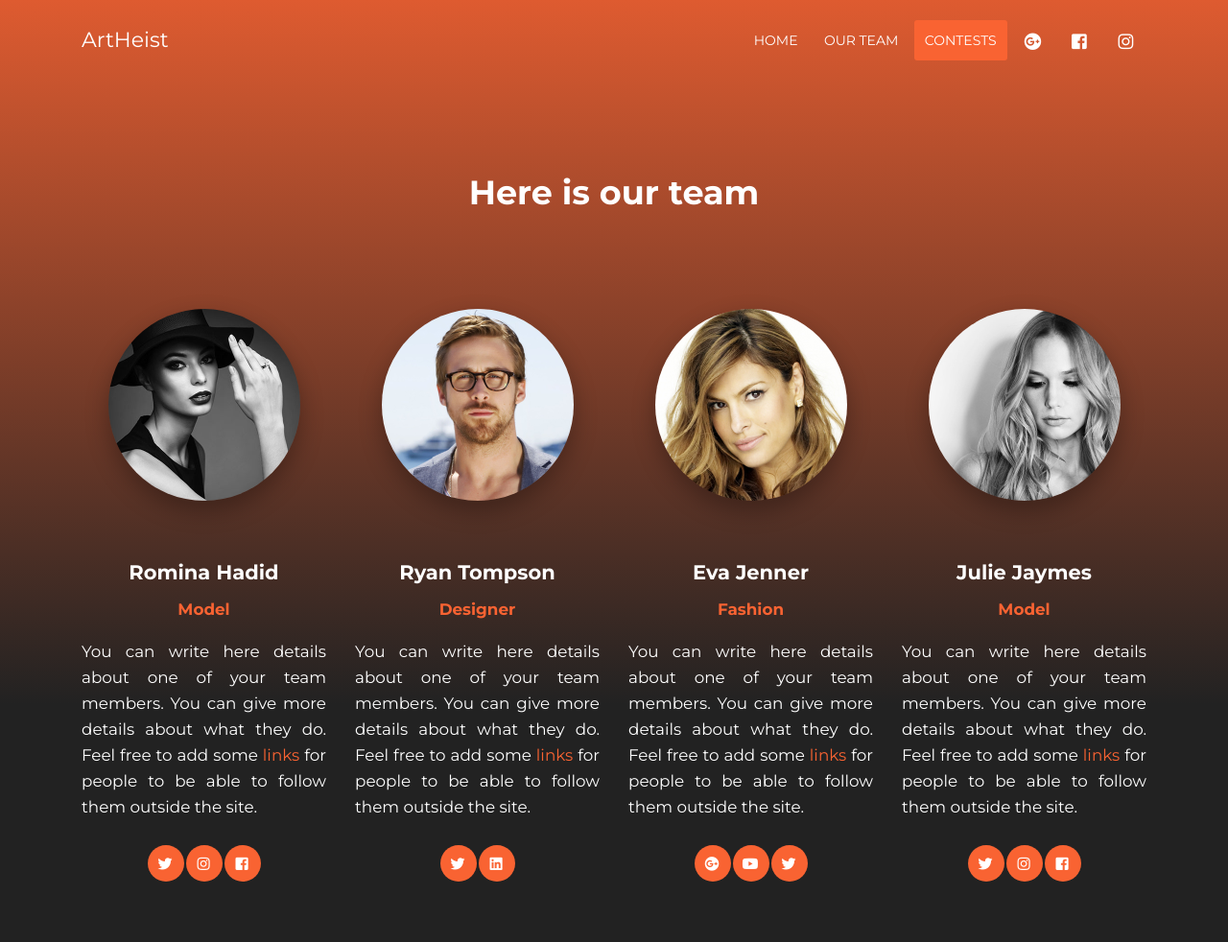
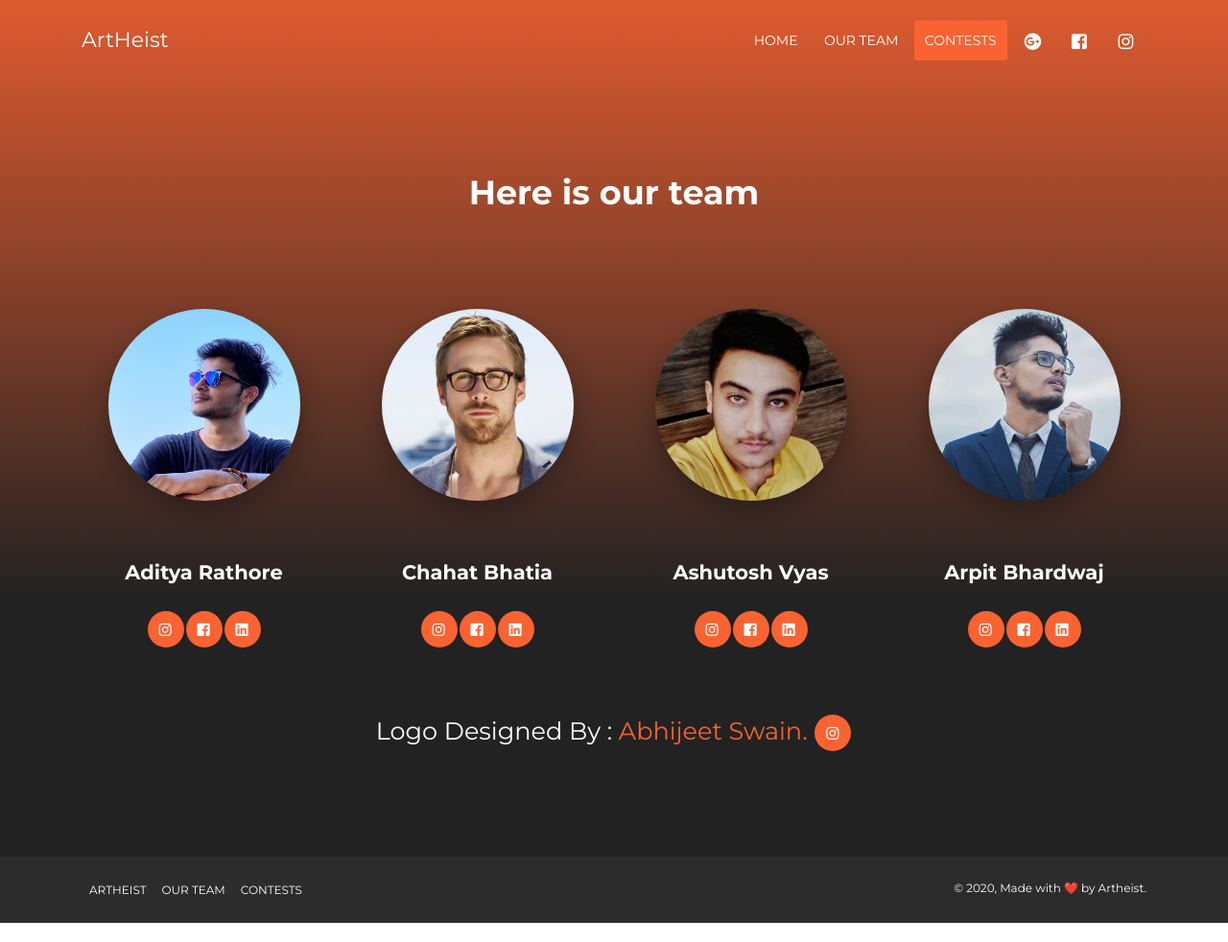
Before and after one commit to arpitbhardwaj24/Artheist, a React app: page /#/ourTeam in a window 1280 px wide. Shown: the top 982 px of the page at 96% size. Built offline with nearby package versions, Linux system fonts and the light colour scheme.

Commit message:
inserted links and photos

```diff
--- a/src/assets/css/team.css
+++ b/src/assets/css/team.css
@@ -36,3 +36,12 @@
 .team-player .category {
     color: #f96332 !important;
 }
+
+.logo-credit {
+    color: white !important;
+
+}
+
+.logo-credit span {
+    color: #f96332;
+}
--- a/src/components/Team.js
+++ b/src/components/Team.js
@@ -22,15 +22,16 @@ const Team = () => {
             <h2 className="title">Here is our team</h2>
             <div className="team">
               <Row>
-                <Col  md="6" sm="12" lg="3">
+
+              <Col md="6" sm="12" lg="3">
                   <div className="team-player">
                     <img
                       alt="..."
                       className="rounded-circle img-fluid img-raised"
-                      src={require("assets/img/avatar.jpg")}
+                      src={require("assets/img/aditya2.jpeg")}
                     ></img>
-                    <h4 className="title">Romina Hadid</h4>
-                    <p className="category text-info">Model</p>
+                    <h4 className="title">Aditya Rathore</h4>
+                    {/* <p className="category text-info">Fashion</p>
                     <p className="description">
                       You can write here details about one of your team members.
                       You can give more details about what they do. Feel free to
@@ -39,19 +40,12 @@ const Team = () => {
                         links
                       </a>{" "}
                       for people to be able to follow them outside the site.
-                    </p>
+                    </p> */}
                     <Button
                       className="btn-icon btn-round"
                       color="primary"
-                      href="#pablo"
-                      onClick={e => e.preventDefault()}
-                    >
-                      <i className="fab fa-twitter"></i>
-                    </Button>
-                    <Button
-                      className="btn-icon btn-round"
-                      color="primary"
-                      href="#pablo"
+                      target="_blank"
+                      href="https://instagram.com/adirathore__27?igshid=1fvgs6p5abjfu"
                       onClick={e => e.preventDefault()}
                     >
                       <i className="fab fa-instagram"></i>
@@ -60,12 +54,23 @@ const Team = () => {
                       className="btn-icon btn-round"
                       color="primary"
                       href="#pablo"
+                      target="_blank"
                       onClick={e => e.preventDefault()}
                     >
                       <i className="fab fa-facebook-square"></i>
                     </Button>
+                    <Button
+                      className="btn-icon btn-round"
+                      color="primary"
+                      target="_blank"
+                      href="https://www.linkedin.com/in/aditya-rathore-2a0902171"
+                      onClick={e => e.preventDefault()}
+                    >
+                      <i className="fab fa-linkedin"></i>
+                    </Button>
                   </div>
                 </Col>
+
                 <Col md="6" sm="12" lg="3">
                   <div className="team-player">
                     <img
@@ -73,8 +78,8 @@ const Team = () => {
                       className="rounded-circle img-fluid img-raised"
                       src={require("assets/img/ryan.jpg")}
                     ></img>
-                    <h4 className="title">Ryan Tompson</h4>
-                    <p className="category text-info">Designer</p>
+                    <h4 className="title">Chahat Bhatia</h4>
+                    {/* <p className="category text-info">Designer</p>
                     <p className="description">
                       You can write here details about one of your team members.
                       You can give more details about what they do. Feel free to
@@ -83,19 +88,74 @@ const Team = () => {
                         links
                       </a>{" "}
                       for people to be able to follow them outside the site.
-                    </p>
+                    </p> */}
                     <Button
                       className="btn-icon btn-round"
                       color="primary"
-                      href="#pablo"
+                      target="_blank"
+                      href="https://www.instagram.com/artisticoder_cb/"
                       onClick={e => e.preventDefault()}
                     >
-                      <i className="fab fa-twitter"></i>
+                      <i className="fab fa-instagram"></i>
                     </Button>
                     <Button
                       className="btn-icon btn-round"
                       color="primary"
-                      href="#pablo"
+                      target="_blank"
+                      href="https://www.facebook.com/chahat.bhatia.984"
+                      onClick={e => e.preventDefault()}
+                    >
+                      <i className="fab fa-facebook-square"></i>
+                    </Button>
+                    <Button
+                      className="btn-icon btn-round"
+                      color="primary"
+                      href="https://www.linkedin.com/in/chahat-bhatia-5a567a160"
+                      target="_blank"
+                      onClick={e => e.preventDefault()}
+                    >
+                      <i className="fab fa-linkedin"></i>
+                    </Button>
+                  </div>
+                </Col>
+                <Col  md="6" sm="12" lg="3">
+                  <div className="team-player">
+                    <img
+                      alt="..."
+                      className="rounded-circle img-fluid img-raised"
+                      src={require("assets/img/ashu3.jpg")}
+                    ></img>
+                    <h4 className="title">Ashutosh Vyas</h4>
+                    {/* <p className="category text-info">Model</p>
+                    <p className="description">
+                      You can write here details about one of your team members.
+                      You can give more details about what they do. Feel free to
+                      add some{" "}
+                      <a href="#pablo" onClick={e => e.preventDefault()}>
+                        links
+                      </a>{" "}
+                      for people to be able to follow them outside the site.
+                    </p> */}
+                    <Button
+                      className="btn-icon btn-round"
+                      color="primary"
+                      href="https://www.instagram.com/ashutosh.vyas_11?r=nametag"
+                      onClick={e => e.preventDefault()}
+                    >
+                      <i className="fab fa-instagram"></i>
+                    </Button>
+                    <Button
+                      className="btn-icon btn-round"
+                      color="primary"
+                      href="https://www.facebook.com/ashutoshvyas.av"
+                      onClick={e => e.preventDefault()}
+                    >
+                      <i className="fab fa-facebook-square"></i>
+                    </Button>
+                    <Button
+                      className="btn-icon btn-round"
+                      color="primary"
+                      href="https://www.linkedin.com/in/ashutosh-vyas-8ab152b0"
                       onClick={e => e.preventDefault()}
                     >
                       <i className="fab fa-linkedin"></i>
@@ -107,10 +167,10 @@ const Team = () => {
                     <img
                       alt="..."
                       className="rounded-circle img-fluid img-raised"
-                      src={require("assets/img/eva.jpg")}
+                      src={require("assets/img/arpit.jpg")}
                     ></img>
-                    <h4 className="title">Eva Jenner</h4>
-                    <p className="category text-info">Fashion</p>
+                    <h4 className="title">Arpit Bhardwaj</h4>
+                    {/* <p className="category text-info">Model</p>
                     <p className="description">
                       You can write here details about one of your team members.
                       You can give more details about what they do. Feel free to
@@ -119,63 +179,13 @@ const Team = () => {
                         links
                       </a>{" "}
                       for people to be able to follow them outside the site.
-                    </p>
+                    </p> */}
+
                     <Button
                       className="btn-icon btn-round"
                       color="primary"
-                      href="#pablo"
-                      onClick={e => e.preventDefault()}
-                    >
-                      <i className="fab fa-google-plus"></i>
-                    </Button>
-                    <Button
-                      className="btn-icon btn-round"
-                      color="primary"
-                      href="#pablo"
-                      onClick={e => e.preventDefault()}
-                    >
-                      <i className="fab fa-youtube"></i>
-                    </Button>
-                    <Button
-                      className="btn-icon btn-round"
-                      color="primary"
-                      href="#pablo"
-                      onClick={e => e.preventDefault()}
-                    >
-                      <i className="fab fa-twitter"></i>
-                    </Button>
-                  </div>
-                </Col>
-                <Col md="6" sm="12" lg="3">
-                  <div className="team-player">
-                    <img
-                      alt="..."
-                      className="rounded-circle img-fluid img-raised"
-                      src={require("assets/img/julie.jpg")}
-                    ></img>
-                    <h4 className="title">Julie Jaymes</h4>
-                    <p className="category text-info">Model</p>
-                    <p className="description">
-                      You can write here details about one of your team members.
-                      You can give more details about what they do. Feel free to
-                      add some{" "}
-                      <a href="#pablo" onClick={e => e.preventDefault()}>
-                        links
-                      </a>{" "}
-                      for people to be able to follow them outside the site.
-                    </p>
-                    <Button
-                      className="btn-icon btn-round"
-                      color="primary"
-                      href="#pablo"
-                      onClick={e => e.preventDefault()}
-                    >
-                      <i className="fab fa-twitter"></i>
-                    </Button>
-                    <Button
-                      className="btn-icon btn-round"
-                      color="primary"
-                      href="#pablo"
+                      target="_blank"
+                      href="https://instagram.com/maybe_arpit?igshid=1p7kkjnkhywc6"
                       onClick={e => e.preventDefault()}
                     >
                       <i className="fab fa-instagram"></i>
@@ -184,14 +194,36 @@ const Team = () => {
                       className="btn-icon btn-round"
                       color="primary"
                       href="#pablo"
+                      target="_blank"
                       onClick={e => e.preventDefault()}
                     >
                       <i className="fab fa-facebook-square"></i>
+                    </Button>
+                    <Button
+                      className="btn-icon btn-round"
+                      color="primary"
+                      target="_blank"
+                      href="https://www.linkedin.com/in/arpit-bhardwaj-3a170a121"
+                      onClick={e => e.preventDefault()}
+                    >
+                      <i className="fab fa-linkedin"></i>
                     </Button>
                   </div>
                 </Col>
               </Row>
             </div>
+            <h3 className="logo-credit">Logo Designed By : <span>Abhijeet Swain.</span>
+            {" "}
+            <Button
+                      className="btn-icon btn-round"
+                      color="primary"
+                      target="_blank"
+                      href="https://instagram.com/abhijeet.swain21?igshid=ta8hbeuxvjsy"
+                      onClick={e => e.preventDefault()}
+                    >
+                      <i className="fab fa-instagram"></i>
+                    </Button>
+            </h3>
           </Container>
         </div>
         </div>
```
Also changed, not shown: src/assets/img/aditya.jpeg (added), src/assets/img/aditya2.jpeg (added), src/assets/img/arpit.jpg (added), src/assets/img/ashu1.jpeg (added), src/assets/img/ashu2.jpg (added), src/assets/img/ashu3.jpg (added).
